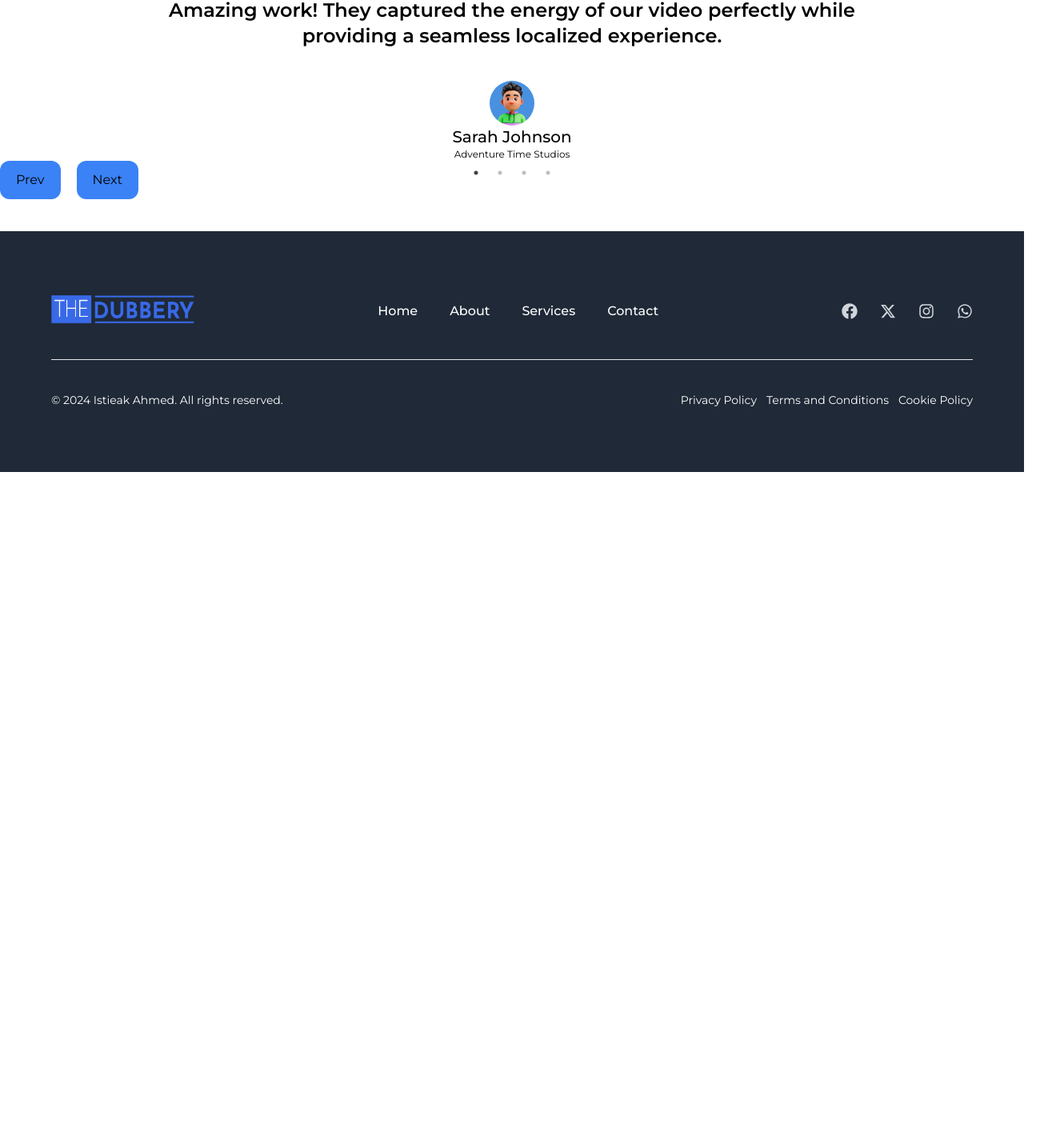
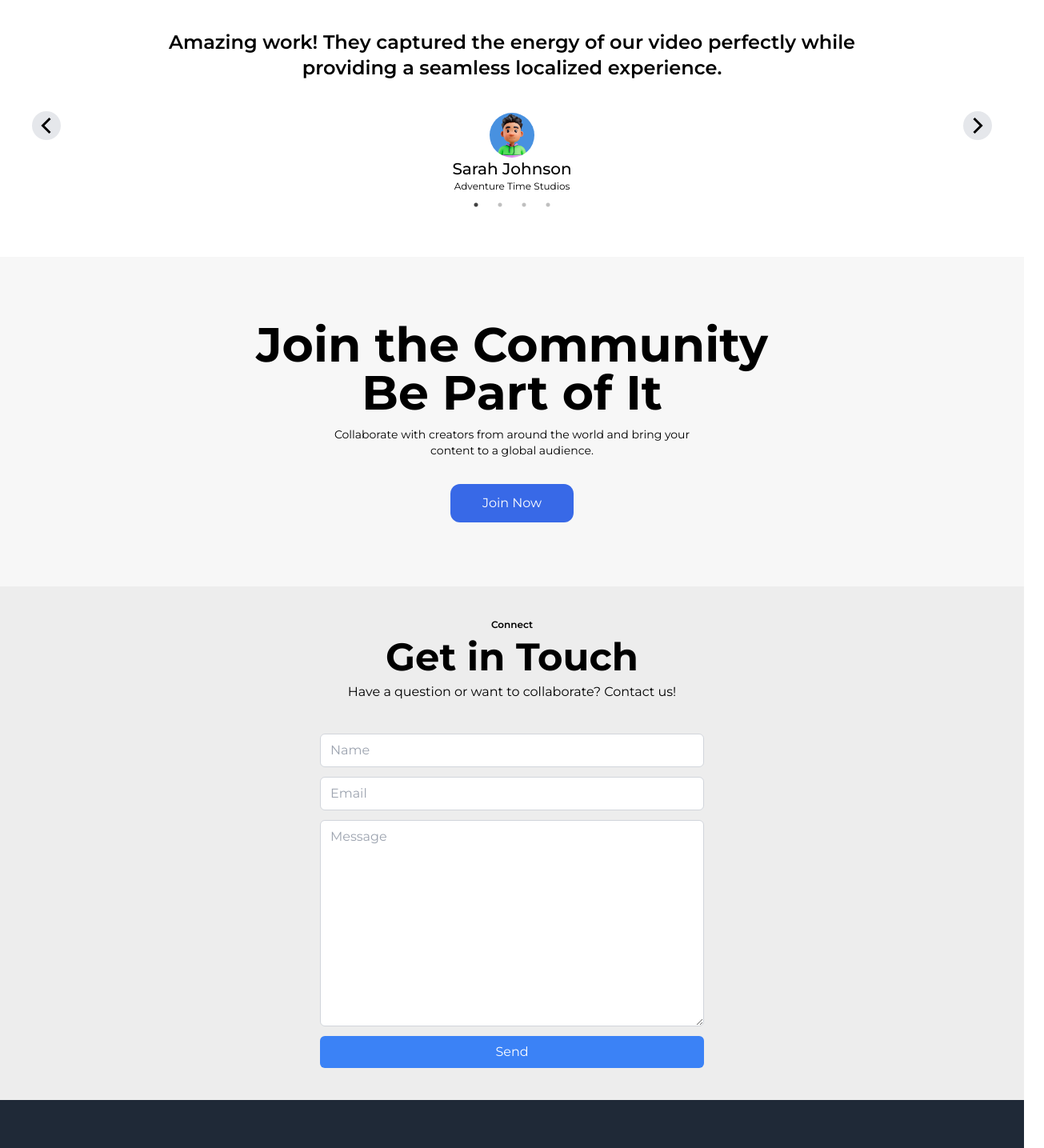
Before and after one commit to istieak-a/the-dubbery_v2, a React (Vite) app: page / in a window 1280 px wide. Shown: the part 3706-5141 px from the top of the page at 80% size, 1305 px wide, since content can reach past the window. Before the commit the page ends 4296 px from the top, so only its background shows below. Built offline with nearby package versions, Linux system fonts and the light colour scheme.

Commit message:
Add InviteSection and ContactForm components to Home.jsx, and update Reviews.jsx with custom next and previous arrows

```diff
--- a/src/components/Home/Home.jsx
+++ b/src/components/Home/Home.jsx
@@ -11,6 +11,8 @@ import PortfolioCard from "../PortfolioCard/PortfolioCard";
 import mrBeast from "../../assets/mr_beast.jpg";
 import Button from "../Button/Button";
 import Reviews from "../Sections/Reviews";
+import InviteSection from "../Sections/InviteSection";
+import ContactForm from "../Sections/ContactForm";
 
 const Home = () => {
   const serviceData = [
@@ -201,8 +203,14 @@ const Home = () => {
         </div>
         <Button>View All</Button>
       </section>
-      <section className="py-10">
+      <section className="py-20">
         <Reviews />
+      </section>
+      <section className="py-20 bg-bg100">
+        <InviteSection />
+      </section>
+      <section className="py-10 px-10 bg-bg200">
+        <ContactForm />
       </section>
     </div>
   );
--- /dev/null
+++ b/src/components/Sections/ContactForm.jsx
@@ -0,0 +1,42 @@
+import React from "react";
+
+const ContactForm = () => {
+    return (
+        <div className="flex flex-col items-center gap-10">
+            <div className="flex flex-col items-center gap-2">
+                <h3 className="text-xs font-semibold">Connect</h3>
+                <h1 className="text-5xl font-bold">Get in Touch</h1>
+                <p className="text-sm md:text-base">
+                    Have a question or want to collaborate? Contact us!
+                </p>
+            </div>
+            <form action="" className="flex w-full md:w-[40%] flex-col items-start gap-3">
+                <input
+                    type="text"
+                    placeholder="Name"
+                    className="w-full rounded-md border border-gray-300 px-3 py-2 focus:outline-none focus:ring-2 focus:ring-blue-500"
+                />
+                <input
+                    type="email"
+                    placeholder="Email"
+                    className="w-full rounded-md border border-gray-300 px-3 py-2 focus:outline-none focus:ring-2 focus:ring-blue-500"
+                />
+
+                <textarea
+                    name=""
+                    id=""
+                    cols="30"
+                    rows="10"
+                    placeholder="Message"
+                    className="w-full rounded-md border border-gray-300 px-3 py-2 focus:outline-none focus:ring-2 focus:ring-blue-500"
+                ></textarea>
+
+                <button className="w-full rounded-md bg-blue-500 px-4 py-2 text-white hover:bg-blue-700 focus:outline-none focus:ring-2 focus:ring-blue-500">
+                    Send
+                </button>
+            </form>
+        </div>
+    );
+};
+
+export default ContactForm;
--- /dev/null
+++ b/src/components/Sections/InviteSection.jsx
@@ -0,0 +1,14 @@
+import React from 'react'
+import Button from '../Button/Button'
+
+const InviteSection = () => {
+    return (
+        <div className='flex flex-col items-center gap-3 px-4 md:px-0'>
+            <h1 className='text-center text-2xl md:text-4xl lg:text-6xl font-bold'>Join the Community <br /> Be Part of It</h1>
+            <p className='text-sm w-full md:w-[50%] lg:w-[35%] text-center mb-5'>Collaborate with creators from around the world and bring your content to a global audience.</p>
+            <Button>Join Now</Button>
+        </div>
+    )
+}
+
+export default InviteSection
--- a/src/components/Sections/Reviews.jsx
+++ b/src/components/Sections/Reviews.jsx
@@ -4,6 +4,21 @@ import avatar from "../../assets/avatar.jpg";
 import Slider from "react-slick";
 import "slick-carousel/slick/slick.css";
 import "slick-carousel/slick/slick-theme.css";
+import { GrFormNext } from "react-icons/gr";
+import { GrFormPrevious } from "react-icons/gr";
+
+const NextArrow = ({ onClick }) => (
+    <div className="next-arrow bg-gray-200 rounded-full cursor-pointer" onClick={onClick} style={{ right: "40px", position: "absolute", top: "50%" }}>
+        <GrFormNext className="text-4xl" />
+    </div>
+);
+
+const PrevArrow = ({ onClick }) => (
+    <div className="prev-arrow bg-gray-200 rounded-full cursor-pointer" onClick={onClick} style={{ left: "40px", position: "absolute", top: "50%" }}>
+        <GrFormPrevious className="text-4xl" />
+    </div>
+);
+
 const Reviews = () => {
   const [activeIndex, setActiveIndex] = useState(0);
 
@@ -37,6 +52,7 @@ const Reviews = () => {
       desc: "The Gaming Bros",
     },
   ];
+
   const settings = {
     dots: true,
     infinite: true,
@@ -44,7 +60,10 @@ const Reviews = () => {
     slidesToShow: 1,
     slidesToScroll: 1,
     beforeChange: (current, next) => setActiveIndex(next),
+    nextArrow: <NextArrow />,
+    prevArrow: <PrevArrow />,
   };
+
   return (
     <div className="reviews-carousel">
       <Slider {...settings}>
@@ -52,10 +71,6 @@ const Reviews = () => {
           <ReviewCard key={review.id} {...review} />
         ))}
       </Slider>
-
-      <button className="bg-blue-500 px-5 py-3 rounded-xl mr-5" onClick={() => setActiveIndex((index) => index - 1)}>Prev</button>
-
-      <button className="bg-blue-500 px-5 py-3 rounded-xl mr-5" onClick={() => setActiveIndex((index) => index + 1)}>Next</button>
     </div>
   );
 };
```
